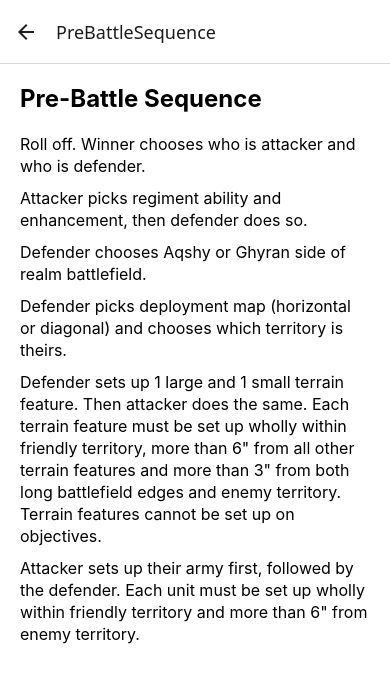
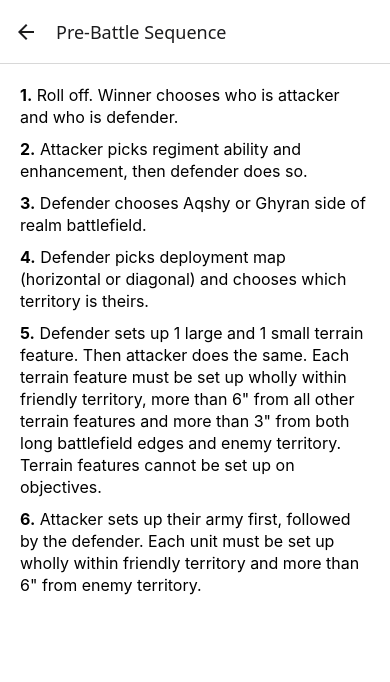
Before and after one commit to gcauvet/blades-of-khorne-spearhead-companion, a React Native app: screen /PreBattleSequence in a window 390 px wide. Shown: the top 682 px of the page. Built offline with nearby package versions, Linux system fonts and the light colour scheme.

Commit message:
Added Intl

```diff
--- a/App.tsx
+++ b/App.tsx
@@ -1,22 +1,37 @@
 import React from 'react';
+import { IntlProvider } from 'react-intl';
 
 import { NavigationContainer } from '@react-navigation/native';
 import { createStackNavigator } from '@react-navigation/stack';
 
 import '@expo/metro-runtime';
 
+import enMessages from './src/intl/en';
+import frMessages from './src/intl/fr';
+
 import HomeScreen from './src/screens/HomeScreen/HomeScreen';
 import PreBattleSequence from './src/components/PreBattleSequence/PreBattleSequence';
 
-const Stack = createStackNavigator();
+const messages = {
+  en: enMessages,
+  fr: frMessages,
+};
 
-const App = (): JSX.Element => (
-  <NavigationContainer>
-    <Stack.Navigator initialRouteName='Home'>
-      <Stack.Screen name='Home' component={HomeScreen} />
-      <Stack.Screen name='PreBattleSequence' component={PreBattleSequence} />
-    </Stack.Navigator>
-  </NavigationContainer>
-);
+const { Navigator, Screen } = createStackNavigator();
+
+const App = (): JSX.Element => {
+  const locale = 'en';
+
+  return (
+    <IntlProvider locale={locale} messages={messages[locale]}>
+      <NavigationContainer>
+        <Navigator initialRouteName='Home'>
+          <Screen name='Home' component={HomeScreen} />
+          <Screen name='PreBattleSequence' component={PreBattleSequence} options={{ title: 'Pre-Battle Sequence' }} />
+        </Navigator>
+      </NavigationContainer>
+    </IntlProvider>
+  );
+};
 
 export default App;
--- a/package.json
+++ b/package.json
@@ -19,6 +19,7 @@
     "metro-react-native-babel-preset": "^0.77.0",
     "react": "18.3.1",
     "react-dom": "18.3.1",
+    "react-intl": "^7.1.10",
     "react-native": "0.76.9",
     "react-native-gesture-handler": "^2.25.0",
     "react-native-reanimated": "^3.17.3",
@@ -32,6 +33,7 @@
     "@react-native-community/cli": "latest",
     "@react-native/metro-config": "^0.79.0",
     "@types/react": "~18.3.12",
+    "@types/react-intl": "^3.0.0",
     "@types/react-native": "^0.73.0",
     "@types/styled-components": "^5.1.34",
     "@typescript-eslint/eslint-plugin": "^7.18.0",
--- a/src/components/PreBattleSequence/PreBattleSequence.tsx
+++ b/src/components/PreBattleSequence/PreBattleSequence.tsx
@@ -1,25 +1,28 @@
 import React from 'react';
-import { PreBattleSequenceContainer, PreBattleSequenceItem, PreBattleSequenceList, PreBattleSequenceTitle } from './styles/PreBattleSequence.styles';
+import { FormattedMessage } from 'react-intl';
+
+import { Text } from 'react-native';
+import { PreBattleSequenceContainer, PreBattleSequenceItem, PreBattleSequenceList } from './styles/PreBattleSequence.styles';
 
 const PreBattleSequence: React.FC = () => {
   const sequenceSteps = [
-    { id: 'step1', text: 'Roll off. Winner chooses who is attacker and who is defender.' },
-    { id: 'step2', text: 'Attacker picks regiment ability and enhancement, then defender does so.' },
-    { id: 'step3', text: 'Defender chooses Aqshy or Ghyran side of realm battlefield.' },
-    { id: 'step4', text: 'Defender picks deployment map (horizontal or diagonal) and chooses which territory is theirs.' },
-    {
-      id: 'step5',
-      text: `Defender sets up 1 large and 1 small terrain feature. Then attacker does the same. Each terrain feature must be set up wholly within friendly territory, more than 6" from all other terrain features and more than 3" from both long battlefield edges and enemy territory. Terrain features cannot be set up on objectives.`,
-    },
-    { id: 'step6', text: 'Attacker sets up their army first, followed by the defender. Each unit must be set up wholly within friendly territory and more than 6" from enemy territory.' },
+    { id: 'preBattleSequenceStep1' },
+    { id: 'preBattleSequenceStep2' },
+    { id: 'preBattleSequenceStep3' },
+    { id: 'preBattleSequenceStep4' },
+    { id: 'preBattleSequenceStep5' },
+    { id: 'preBattleSequenceStep6' },
   ];
 
   return (
     <PreBattleSequenceContainer>
-      <PreBattleSequenceTitle>Pre-Battle Sequence</PreBattleSequenceTitle>
       <PreBattleSequenceList>
-        {sequenceSteps.map(({ id, text }) => (
-          <PreBattleSequenceItem key={id}>{text}</PreBattleSequenceItem>
+        {sequenceSteps.map(({ id }, index) => (
+          <PreBattleSequenceItem key={id}>
+            <Text>
+              <b>{index + 1}.</b> <FormattedMessage id={id} />
+            </Text>
+          </PreBattleSequenceItem>
         ))}
       </PreBattleSequenceList>
     </PreBattleSequenceContainer>
--- a/src/components/PreBattleSequence/styles/PreBattleSequence.styles.ts
+++ b/src/components/PreBattleSequence/styles/PreBattleSequence.styles.ts
@@ -4,12 +4,6 @@ export const PreBattleSequenceContainer = styled.ScrollView`
   flex: 1;
   padding: 20px;
   background-color: #ffffff;
-`;
-
-export const PreBattleSequenceTitle = styled.Text`
-  font-size: 24px;
-  font-weight: bold;
-  margin-bottom: 20px;
 `;
 
 export const PreBattleSequenceList = styled.View`
--- /dev/null
+++ b/src/intl/en.ts
@@ -0,0 +1,16 @@
+const en = {
+  // HomeScreen
+  goToPreBattleSequenceButton: 'Go to Pre-Battle Sequence',
+
+  // PreBattleSequence
+  preBattleSequenceTitle: 'Pre-Battle Sequence', // // TODO Add intl to Screen options in App
+  preBattleSequenceStep1: 'Roll off. Winner chooses who is attacker and who is defender.',
+  preBattleSequenceStep2: 'Attacker picks regiment ability and enhancement, then defender does so.',
+  preBattleSequenceStep3: 'Defender chooses Aqshy or Ghyran side of realm battlefield.',
+  preBattleSequenceStep4: 'Defender picks deployment map (horizontal or diagonal) and chooses which territory is theirs.',
+  preBattleSequenceStep5:
+    'Defender sets up 1 large and 1 small terrain feature. Then attacker does the same. Each terrain feature must be set up wholly within friendly territory, more than 6" from all other terrain features and more than 3" from both long battlefield edges and enemy territory. Terrain features cannot be set up on objectives.',
+  preBattleSequenceStep6: 'Attacker sets up their army first, followed by the defender. Each unit must be set up wholly within friendly territory and more than 6" from enemy territory.',
+};
+
+export default en;
--- /dev/null
+++ b/src/intl/fr.ts
@@ -0,0 +1,17 @@
+const fr = {
+  // HomeScreen
+  goToPreBattleSequenceButton: 'Aller à la Séquence Pré-Bataille',
+
+  // PreBattleSequence
+  preBattleSequenceTitle: 'Séquence Pré-Bataille',
+  preBattleSequenceStep1: 'Lancez un dé. Le gagnant choisit qui est l’attaquant et qui est le défenseur.',
+  preBattleSequenceStep2: "L'attaquant choisit une capacité de régiment et une amélioration, puis le défenseur fait de même.",
+  preBattleSequenceStep3: 'Le défenseur choisit le côté Aqshy ou Ghyran du champ de bataille.',
+  preBattleSequenceStep4: 'Le défenseur choisit la carte de déploiement (horizontale ou diagonale) et choisit son territoire.',
+  preBattleSequenceStep5:
+    'Le défenseur place 1 grand et 1 petit élément de terrain. Ensuite, l\'attaquant fait de même. Chaque élément de terrain doit être placé entièrement dans le territoire allié, à plus de 6" de tous les autres éléments de terrain et à plus de 3" des deux bords longs du champ de bataille et du territoire ennemi. Les éléments de terrain ne peuvent pas être placés sur les objectifs.',
+  preBattleSequenceStep6:
+    'L\'attaquant déploie son armée en premier, suivi par le défenseur. Chaque unité doit être déployée entièrement dans le territoire allié et à plus de 6" du territoire ennemi.',
+};
+
+export default fr;
--- a/src/screens/HomeScreen/HomeScreen.tsx
+++ b/src/screens/HomeScreen/HomeScreen.tsx
@@ -1,15 +1,18 @@
 import React, { FC } from 'react';
+import { useIntl } from 'react-intl';
 import { useNavigation } from '@react-navigation/native';
 
 import { HomeScreenNavigationProp } from './types/HomeScreen.types';
 import { HomeButton, HomeContainer } from './styles/HomeScreen.styles';
 
 const HomeScreen: FC = () => {
+  const { formatMessage } = useIntl();
+
   const navigation = useNavigation<HomeScreenNavigationProp>();
 
   return (
     <HomeContainer>
-      <HomeButton title='Go to Pre-Battle Sequence' onPress={() => navigation.navigate('PreBattleSequence')} />
+      <HomeButton title={formatMessage({ id: 'goToPreBattleSequenceButton' })} onPress={() => navigation.navigate('PreBattleSequence')} />
     </HomeContainer>
   );
 };
```
Also changed, not shown: 1 other file (tests, documents, lock files or other folders).
